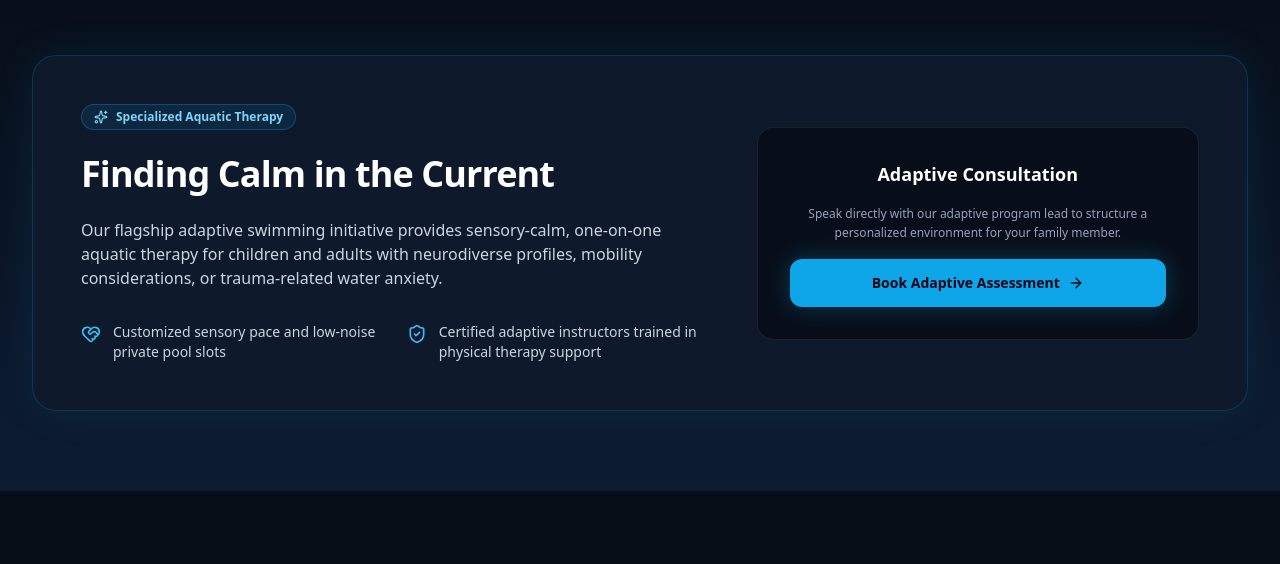
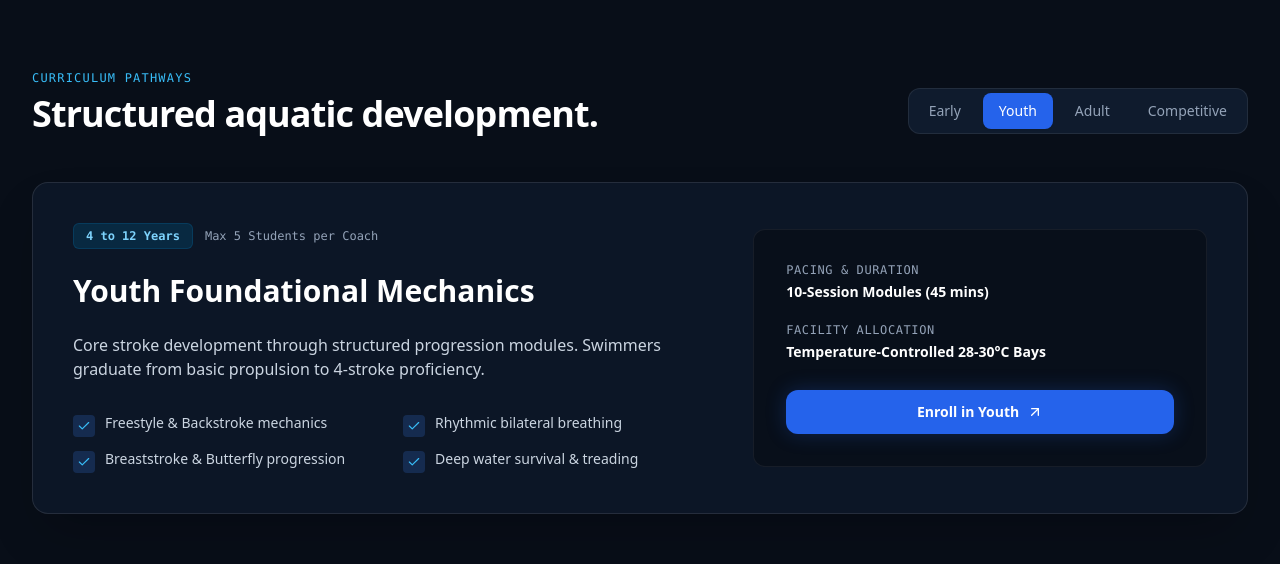
Before and after one commit to Lanskikawoski/swimworld-kenya-web, a Next.js app: page / in a window 1280 px wide. Shown: the part 1622-2186 px from the top of the page. Built offline with nearby package versions, Linux system fonts and the light colour scheme.

Commit message:
Create ProgramMatrix.tsx

```diff
--- /dev/null
+++ b/components/sections/ProgramMatrix.tsx
@@ -0,0 +1,150 @@
+'use client';
+
+import React, { useState } from "react";
+import { motion, AnimatePresence } from "framer-motion";
+import { Check, ArrowUpRight } from "lucide-react";
+import Link from "next/link";
+
+interface ProgramDetail {
+  id: string;
+  name: string;
+  age: string;
+  summary: string;
+  ratio: string;
+  duration: string;
+  modules: string[];
+}
+
+const PROGRAMS: Record<string, ProgramDetail> = {
+  early: {
+    id: "early",
+    name: "Early Childhood Acclimation",
+    age: "6 Months to 3 Years",
+    summary: "Gentle parent-assisted water orientation developing natural buoyancy reflexes, sensory comfort, and primary safety instincts.",
+    ratio: "Parent + Child Guided Cohort",
+    duration: "10 Structured Sessions (30 mins)",
+    modules: ["Water comfort & breath control", "Gentle submersion reflexes", "Parent-assisted buoyancy holds", "Primary edge-exit safety"],
+  },
+  youth: {
+    id: "youth",
+    name: "Youth Foundational Mechanics",
+    age: "4 to 12 Years",
+    summary: "Core stroke development through structured progression modules. Swimmers graduate from basic propulsion to 4-stroke proficiency.",
+    ratio: "Max 5 Students per Coach",
+    duration: "10-Session Modules (45 mins)",
+    modules: ["Freestyle & Backstroke mechanics", "Rhythmic bilateral breathing", "Breaststroke & Butterfly progression", "Deep water survival & treading"],
+  },
+  adults: {
+    id: "adults",
+    name: "Adult Skill & Cardio Conditioning",
+    age: "Beginner to Advanced Adults",
+    summary: "Tailored instruction overcoming water hesitation, refining efficiency, or conditioning for open water and triathlon events.",
+    ratio: "Group Cohort or 1:1 Private",
+    duration: "Flexible Morning & Evening Schedules",
+    modules: ["Deep water acclimatization", "Cardiovascular lap conditioning", "Ergonomic stroke correction", "Distance endurance pacing"],
+  },
+  competitive: {
+    id: "competitive",
+    name: "Competitive Squad Conditioning",
+    age: "Selected Junior & Senior Athletes",
+    summary: "High-performance team training focused on race strategy, underwater turn mechanics, and regional championship preparation.",
+    ratio: "Elite Squad Training",
+    duration: "Multi-Day Weekly Regimen + Dryland",
+    modules: ["Biomechanical underwater video analysis", "Starts, turns & race pacing", "Lactate threshold endurance", "Complementary strength dryland workouts"],
+  },
+};
+
+export function ProgramMatrix() {
+  const [activeTab, setActiveTab] = useState<string>("youth");
+  const current = PROGRAMS[activeTab];
+
+  return (
+    <section id="programs" className="py-24 max-w-7xl mx-auto px-4 sm:px-6 lg:px-8">
+      <div className="flex flex-col md:flex-row md:items-end justify-between mb-12 gap-6">
+        <div>
+          <span className="text-xs uppercase tracking-widest text-sky-400 font-mono block mb-2">Curriculum Pathways</span>
+          <h2 className="text-3xl sm:text-4xl font-bold tracking-tight text-white">
+            Structured aquatic development.
+          </h2>
+        </div>
+
+        {/* Tab Selection */}
+        <div className="flex items-center gap-1.5 p-1 rounded-xl bg-[#0f1b2d] border border-white/[0.08] overflow-x-auto max-w-full">
+          {Object.entries(PROGRAMS).map(([key, item]) => (
+            <button
+              key={key}
+              onClick={() => setActiveTab(key)}
+              className={`relative px-4 py-2 rounded-lg text-xs sm:text-sm font-medium transition-colors duration-150 whitespace-nowrap focus:outline-none focus-visible:ring-2 focus-visible:ring-sky-400 ${
+                activeTab === key ? "text-white" : "text-slate-400 hover:text-slate-200"
+              }`}
+            >
+              {activeTab === key && (
+                <motion.div
+                  layoutId="activeTabPill"
+                  transition={{ type: "spring", stiffness: 140, damping: 20 }}
+                  className="absolute inset-0 bg-blue-600 rounded-lg shadow-sm"
+                />
+              )}
+              <span className="relative z-10">{item.name.split(" ")[0]}</span>
+            </button>
+          ))}
+        </div>
+      </div>
+
+      {/* Program Details Card */}
+      <AnimatePresence mode="wait">
+        <motion.div
+          key={activeTab}
+          initial={{ opacity: 0, y: 12 }}
+          animate={{ opacity: 1, y: 0 }}
+          exit={{ opacity: 0, y: -12 }}
+          transition={{ duration: 0.2 }}
+          className="p-8 sm:p-10 rounded-2xl bg-[#0f1b2d]/70 border border-white/[0.1] shadow-2xl grid grid-cols-1 lg:grid-cols-12 gap-8 items-center"
+        >
+          <div className="lg:col-span-7 space-y-6">
+            <div className="flex items-center gap-3">
+              <span className="px-3 py-1 rounded-md bg-sky-950/80 border border-sky-800/40 text-sky-300 text-xs font-semibold font-mono">
+                {current.age}
+              </span>
+              <span className="text-xs text-slate-400 font-mono">{current.ratio}</span>
+            </div>
+
+            <h3 className="text-2xl sm:text-3xl font-bold text-white">{current.name}</h3>
+            <p className="text-slate-300 text-sm sm:text-base leading-relaxed">{current.summary}</p>
+
+            <div className="grid grid-cols-1 sm:grid-cols-2 gap-3 pt-2">
+              {current.modules.map((mod) => (
+                <div key={mod} className="flex items-start gap-2.5 text-xs sm:text-sm text-slate-300">
+                  <div className="p-1 rounded bg-blue-500/20 text-sky-400 mt-0.5">
+                    <Check className="w-3.5 h-3.5" />
+                  </div>
+                  <span>{mod}</span>
+                </div>
+              ))}
+            </div>
+          </div>
+
+          <div className="lg:col-span-5 bg-[#080e18]/80 p-6 sm:p-8 rounded-xl border border-white/[0.06] space-y-5">
+            <div>
+              <span className="text-xs text-slate-400 font-mono uppercase tracking-wider block mb-1">Pacing & Duration</span>
+              <p className="text-sm font-semibold text-white">{current.duration}</p>
+            </div>
+            <div>
+              <span className="text-xs text-slate-400 font-mono uppercase tracking-wider block mb-1">Facility Allocation</span>
+              <p className="text-sm font-semibold text-white">Temperature-Controlled 28-30°C Bays</p>
+            </div>
+            <div className="pt-2">
+              <Link
+                href="#booking"
+                className="w-full inline-flex items-center justify-center gap-2 py-3 rounded-xl bg-blue-600 hover:bg-blue-500 active:scale-[0.98] text-white font-semibold text-sm transition-all shadow-[0_0_20px_rgba(37,99,235,0.25)]"
+              >
+                Enroll in {current.name.split(" ")[0]}
+                <ArrowUpRight className="w-4 h-4" />
+              </Link>
+            </div>
+          </div>
+        </motion.div>
+      </AnimatePresence>
+    </section>
+  );
+}
```
